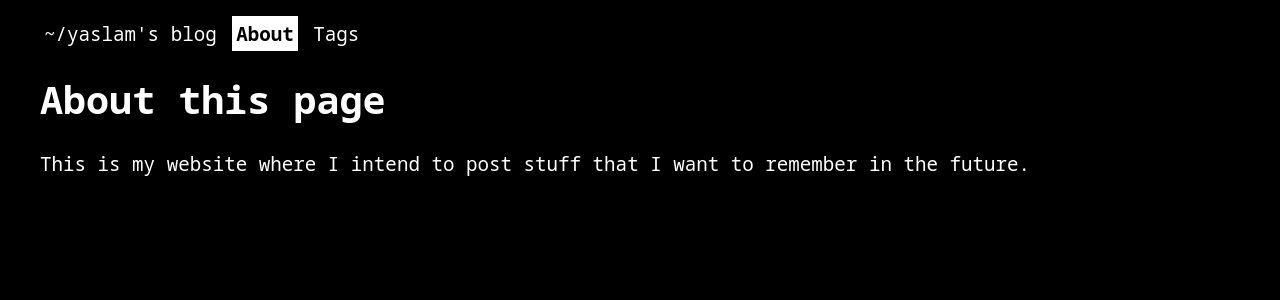
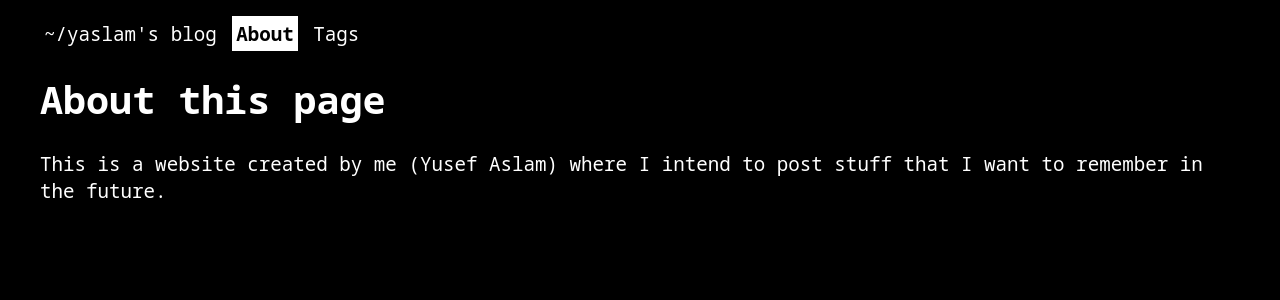
Before and after one commit to yusi1/yaslamblog, a Jekyll site: the page built from about.md, in a window 1280 px wide. Shown: the top 300 px of the page. Built offline with Jekyll 4.4.1, drawn with Linux system fonts in a browser that asks for light colours.

Commit message:
about.md: Add my name and more tweaks

```diff
--- a/about.md
+++ b/about.md
@@ -4,4 +4,4 @@ title: About
 ---
 
 # About this page
-This is my website where I intend to post stuff that I want to remember in the future.
+This is a website created by me (Yusef Aslam) where I intend to post stuff that I want to remember in the future.
```
